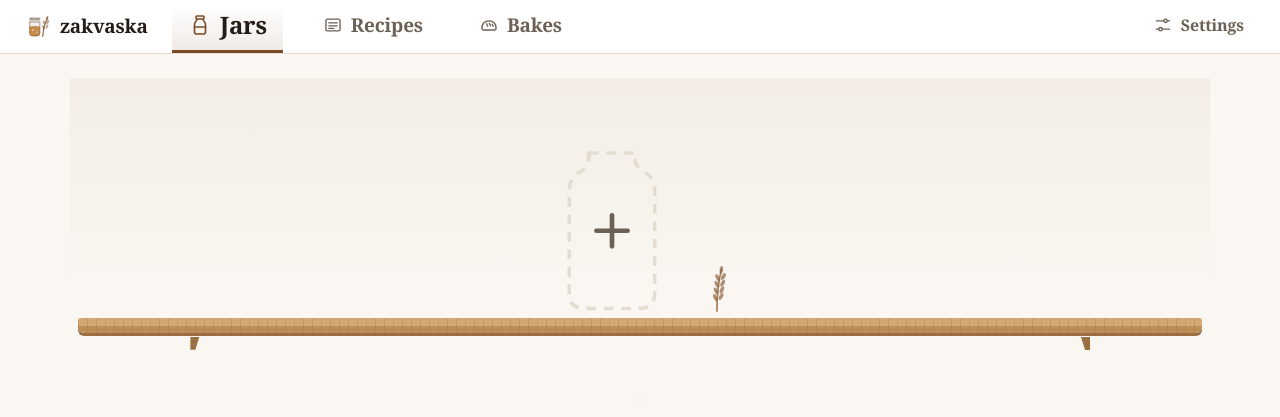
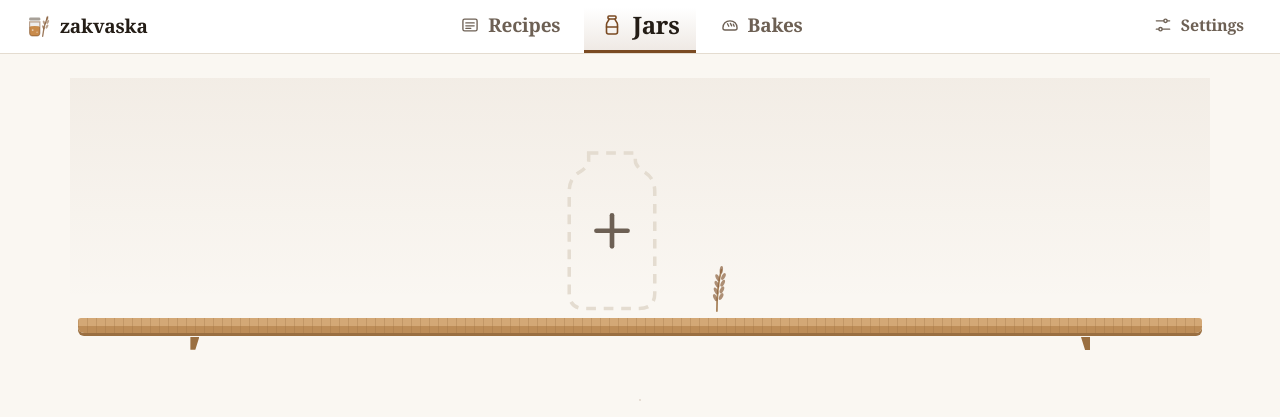
Before and after one commit to scottmclesly/zakvaska, a FastAPI app: page / in a window 1280 px wide. Shown: the top 417 px of the page. Run offline with FastAPI, Linux system fonts and the light colour scheme; data that the repository does not hold is empty.

Commit message:
Centre the sections in the header, the current one in the middle
Co-Authored-By: Claude Fable 5.2 <noreply@anthropic.com>

```diff
--- a/app/static/css/app.css
+++ b/app/static/css/app.css
@@ -389,6 +389,60 @@ h2:not(.section-title),
 .nav-settings,
 .nav-settings.is-here { font-size: var(--text-md); padding: 0 var(--s-3); }
 .nav-settings.is-here .nav-icon { width: 20px; height: 20px; }
+
+/* Wider than a phone, the three sections stand dead centre in the header,
+   the name at one end and Settings at the other, and the section you are
+   in takes the middle place with the other two either side of it. The
+   header is a grid of five tracks for this: the outer two share what is
+   left equally, which is what makes the middle the middle.
+
+   The links keep their order in the page (the tab bar on a phone, and the
+   Tab key, still go Jars, Recipes, Bakes); only where they are drawn moves.
+   Settings is given a fixed width so the page's own actions can sit beside
+   it in the same track without the two having to know each other's size. */
+@media (min-width: 640px) {
+  .topbar {
+    --settings-w: 7.25rem;
+    display: grid;
+    /* The two beside the middle are the same width, wide enough for the
+       longest name, so the middle one is centred on the page and not just
+       in the group; each neighbour leans in towards it. */
+    grid-template-columns:
+      minmax(0, 1fr) var(--side-w) auto var(--side-w) minmax(0, 1fr);
+    --side-w: 8.75rem;
+    column-gap: var(--s-2);
+  }
+  .brand { grid-column: 1; grid-row: 1; justify-self: start; }
+  .sectionnav > .navlink { grid-row: 1; }
+  /* Whichever link lands left of the middle leans right, and the one that
+     lands right of it leans left. The left one is always the earlier of the
+     two in the page; the right one is the third link, or the second when
+     the third is the one in the middle. */
+  .sectionnav > .navlink:not(.nav-settings) { justify-self: end; }
+  .sectionnav > .navlink.is-here:not(.nav-settings) { justify-self: center; }
+  .sectionnav > .navlink:nth-child(3):not(.is-here),
+  .sectionnav > .navlink:nth-child(2):has(~ .is-here:nth-child(3)) { justify-self: start; }
+  /* On Settings, where no section is the current one, they stand in order. */
+  .sectionnav:not(:has(> .is-here:not(.nav-settings))) > .navlink:nth-child(2) { justify-self: center; }
+  .sectionnav > .navlink.is-here:not(.nav-settings) { grid-column: 3; }
+  .nav-settings {
+    grid-column: 5;
+    justify-self: end;
+    justify-content: flex-end;
+    width: var(--settings-w);
+  }
+  .topnav {
+    grid-column: 5;
+    grid-row: 1;
+    justify-self: end;
+    margin: 0 var(--settings-w) 0 0;
+  }
+}
+/* Where there is not room for a page's actions beside all that, they take
+   a line of their own under it. */
+@media (min-width: 640px) and (max-width: 73.7rem) {
+  .topnav { grid-column: 1 / -1; grid-row: 2; margin: 0; }
+}
 
 /* On a phone the sections are a tab bar along the bottom, where a thumb
    is, and the header keeps only the brand and this page's own action. */
```
Also changed, not shown: tests/test_home.py (+21 -0 lines).
